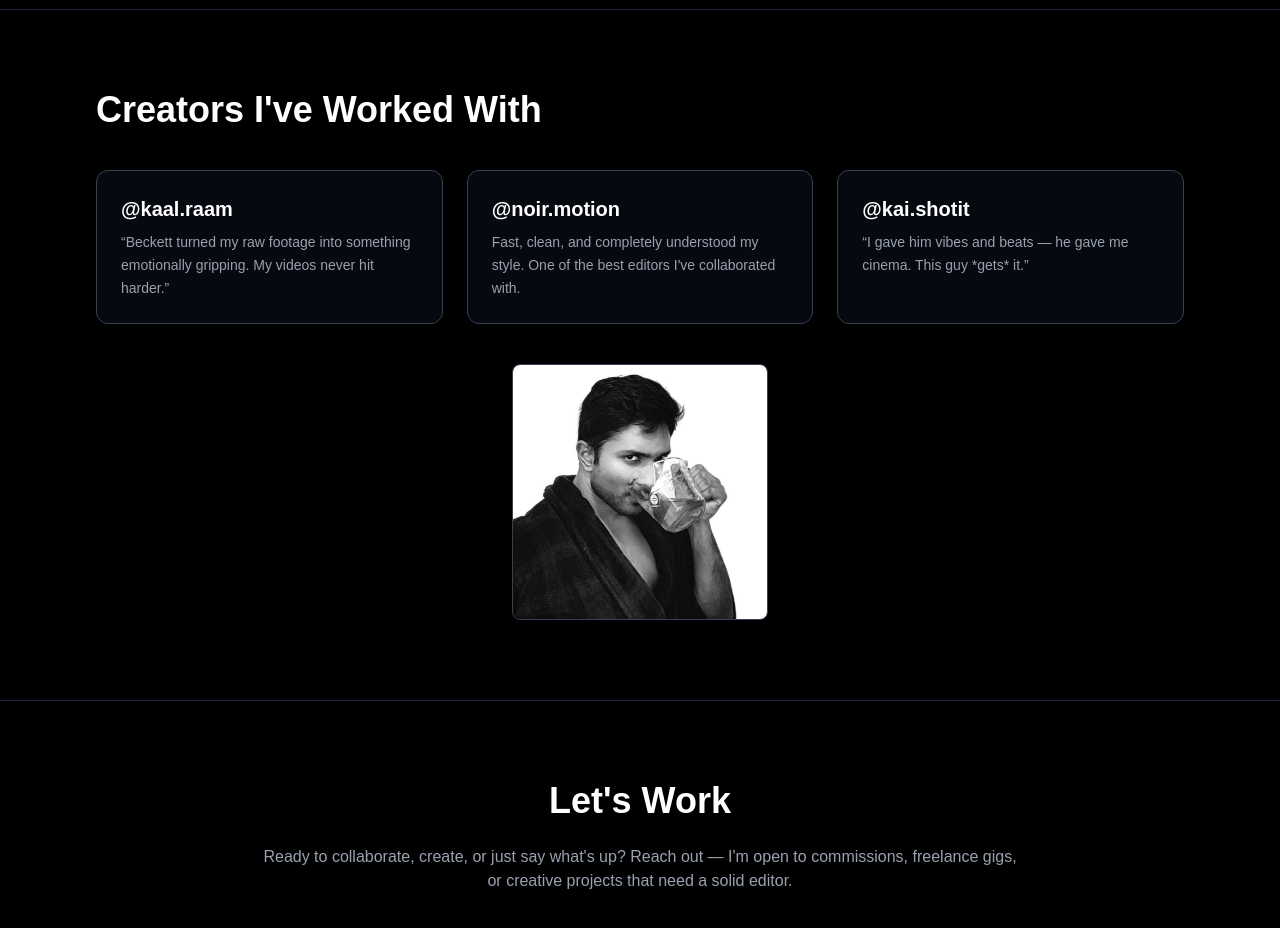
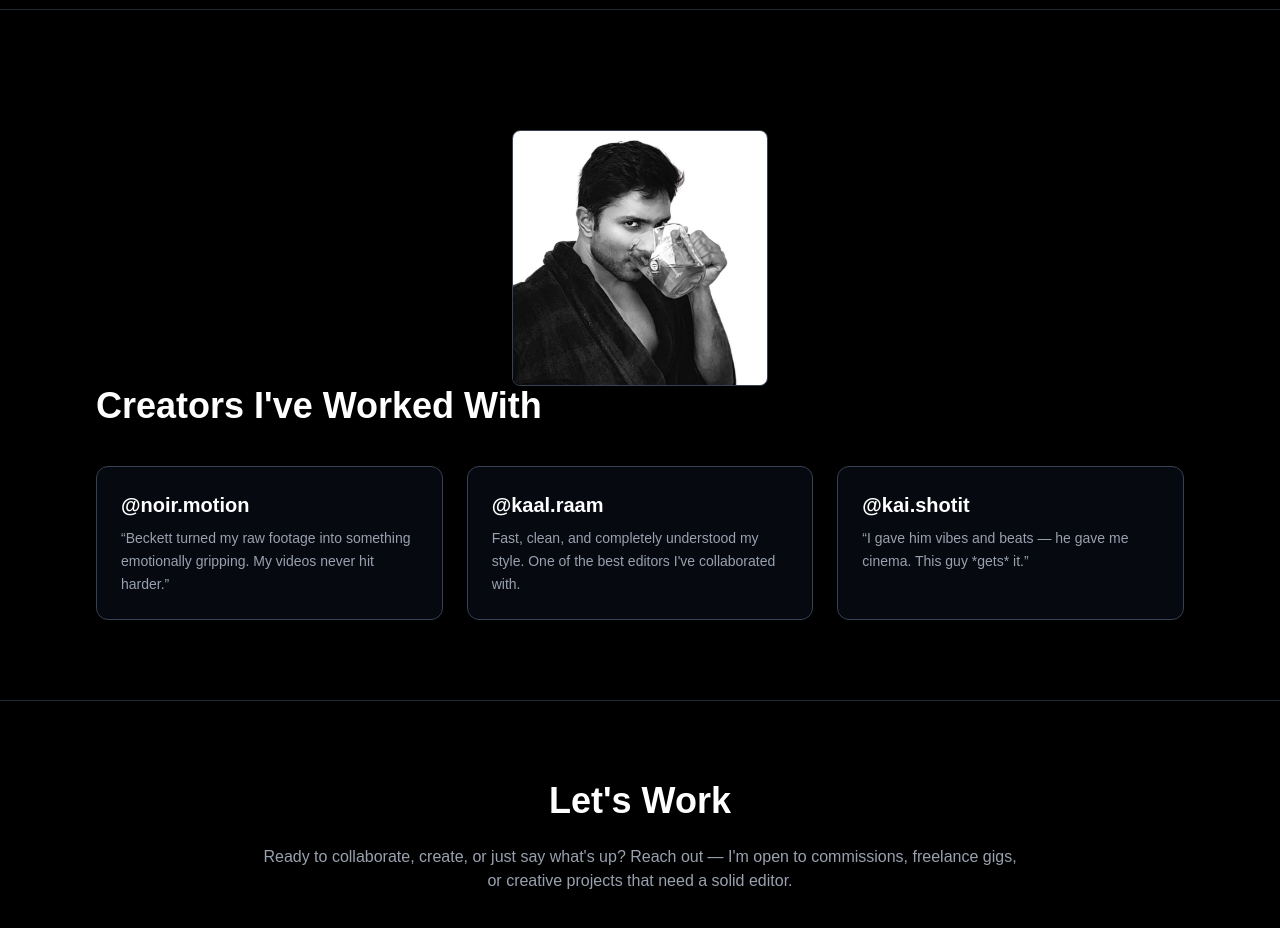
Before and after one commit to beckettcb/beckett-portfolio, a Next.js app: page / in a window 1280 px wide. Shown: the part 1740-2668 px from the top of the page. Built offline with nearby package versions, Linux system fonts and the light colour scheme; a web font is replaced by a local one.

Commit message:
add image below creators section

```diff
--- a/pages/index.js
+++ b/pages/index.js
@@ -101,18 +101,25 @@ export default function Home() {
 
       {/* Creators Section */}
       <section id="creators" className="bg-black text-white py-20 px-6 md:px-24 border-t border-gray-800">
+      <div className="mt-10 flex justify-center">
+        <img
+          src="/kaal.png"
+         alt="Extra Visual"
+         className="w-64 h-auto rounded-lg border border-gray-700"
+       />
+    </div>
         <div className="max-w-6xl mx-auto">
           <h3 className="text-3xl md:text-4xl font-semibold mb-10">Creators I&apos;ve Worked With</h3>
           <div className="grid grid-cols-1 md:grid-cols-2 lg:grid-cols-3 gap-6">
             <div className="border border-gray-700 rounded-xl p-6 bg-gray-900/40 hover:bg-gray-900 transition">
-              <h4 className="text-xl font-semibold mb-2">@kaal.raam</h4>
+              <h4 className="text-xl font-semibold mb-2">@noir.motion</h4>
               <p className="text-gray-400 text-sm leading-relaxed">
                 “Beckett turned my raw footage into something emotionally gripping. My videos never hit harder.”
               </p>
             </div>
 
             <div className="border border-gray-700 rounded-xl p-6 bg-gray-900/40 hover:bg-gray-900 transition">
-              <h4 className="text-xl font-semibold mb-2">@noir.motion</h4>
+              <h4 className="text-xl font-semibold mb-2">@kaal.raam</h4>
               <p className="text-gray-400 text-sm leading-relaxed">
                 Fast, clean, and completely understood my style. One of the best editors I&apos;ve collaborated with.
               </p>
@@ -126,13 +133,6 @@ export default function Home() {
             </div>
           </div>
         </div>
-        <div className="mt-10 flex justify-center">
-  <img
-    src="/kaal.png"
-    alt="Extra Visual"
-    className="w-64 h-auto rounded-lg border border-gray-700"
-  />
-</div>
       </section>
 
       {/* Contact Section */}
```
